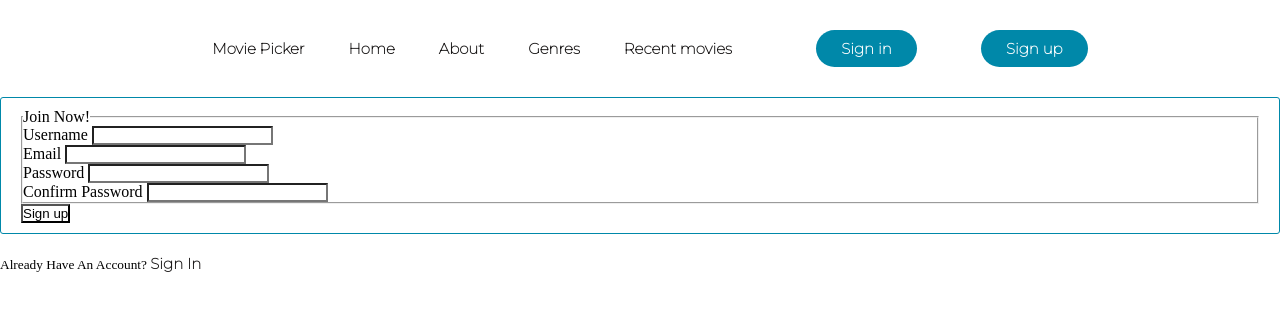
After one commit to HYOB99/MovieRecSite, a Flask app: page /sign_up in a window 1280 px wide. The commit adds this page. Shown: the top 311 px of the page. Run offline with Flask 2, Linux system fonts and the light colour scheme.

Commit message:
add changes

```diff
--- a/app.py
+++ b/app.py
@@ -1,6 +1,9 @@
-from flask import Flask, render_template
+from flask import Flask, render_template, url_for
+from forms import SignupForm, SignInForm
 
 app = Flask(__name__)
+
+app.config['SECRET_KEY'] = 'c4ebd5c19784795cce458b28cf63e20a' #Used Secrets module in python to generate a secret key to protect against some potential attacks.
 
 posts = [
     {
@@ -27,3 +30,17 @@ def recent_movies_page():
 @app.route("/genres")
 def genres_page():
     return render_template('genres.html', title='Genres')
+
+@app.route("/sign_in")
+def sign_in_page():
+    form = SignInForm()
+    return render_template('sign_in.html', title='Sign in', form=form)
+
+@app.route("/sign_up")
+def sign_up_page():
+    form = SignupForm()
+    return render_template('sign_up.html', title='Sign up', form=form)
+
+@app.route("/movie_picker")
+def movie_picker_page():
+    return render_template('movie_picker.html', title='Movie Picker')
--- /dev/null
+++ b/forms.py
@@ -0,0 +1,17 @@
+from flask_wtf import FlaskForm
+from wtforms import StringField, PasswordField, SubmitField, BooleanField
+from wtforms.validators import DataRequired, Length, Email, EqualTo
+
+
+class SignupForm(FlaskForm):
+    username = StringField('Username', validators=[DataRequired(), Length(min=2, max=20)])
+    email = StringField('Email', validators=[DataRequired(), Email()])
+    password = PasswordField('Password', validators=[DataRequired(), Length(min=2, max=20)])
+    confirm_password = PasswordField('Confirm Password', validators=[DataRequired(), Length(min=2, max=20), EqualTo('password')])
+    submit = SubmitField('Sign up')
+
+class SignInForm(FlaskForm):
+    email = StringField('Email', validators=[DataRequired(), Email()])
+    password = PasswordField('Password', validators=[DataRequired(), Length(min=2, max=20)])
+    remember = BooleanField('Remember Me')
+    submit = SubmitField('Sign In')
--- /dev/null
+++ b/static/forms.css
@@ -0,0 +1,79 @@
+@import url('https://fonts.googleapis.com/css2?family=Montserrat:wght@100&display=swap');
+
+* {
+    box-sizing: border-box;
+    margin: 0;
+    padding: 0;
+    background-color: #ffffff;
+}
+
+button {
+    font-family: "Montserrat", sans-serif;
+    font-weight: 1000;
+    font-size: 15px;
+    color: hsl(0, 0%, 100%);
+    text-decoration: none;
+}
+
+li, a {
+    color:hsl(0, 4%, 9%);
+}
+
+header {
+    display: flex;
+    justify-content: space-evenly;
+    align-items: center;
+    padding: 30px 10%;
+}
+
+.logo {
+    cursor: pointer;
+}
+
+.nav_links {
+    list-style: none;
+}
+
+.nav_links li {
+    display: inline-block;
+    padding: 0px 20px;
+}
+
+.nav_links li a {
+    transition: all 0.3s ease 0s;
+}
+
+.nav_links li a:hover {
+    color: #0088a9;
+}
+
+button {
+    padding: 9px 25px;
+    background-color: rgba(0,136,169,1);
+    border: none;
+    border-radius: 50px;
+    cursor: pointer;
+    transition: all 0.3s ease 0s;
+}
+
+button:hover {
+    background-color: rgba(0,136,169,0.8);
+}
+
+h1{
+    color:hsl(0, 4%, 9%);
+    font-size: 30px;
+}
+
+p {
+    color: hsl(0, 0%, 100%);
+    font-size: 30px;
+}
+
+.content-section {
+    /*background: rgba(0,136,169,1);*/
+    padding: 10px 20px;
+    border: 1px solid rgba(0,136,169,1);
+    border-radius: 3px;
+    margin-bottom: 20px;
+}
--- /dev/null
+++ b/static/main.css
@@ -0,0 +1,75 @@
+@import url('https://fonts.googleapis.com/css2?family=Montserrat:wght@100&display=swap');
+
+* {
+    box-sizing: border-box;
+    margin: 0;
+    padding: 0;
+    background-color: #24252A;
+}
+
+li, a, button {
+    font-family: "Montserrat", sans-serif;
+    font-weight: 1000;
+    font-size: 15px;
+    color: hsl(0, 0%, 100%);
+    text-decoration: none;
+}
+
+header {
+    display: flex;
+    justify-content: space-evenly;
+    align-items: center;
+    padding: 30px 10%;
+}
+
+.logo {
+    cursor: pointer;
+}
+
+.nav_links {
+    list-style: none;
+}
+
+.nav_links li {
+    display: inline-block;
+    padding: 0px 20px;
+}
+
+.nav_links li a {
+    transition: all 0.3s ease 0s;
+}
+
+.nav_links li a:hover {
+    color: #0088a9;
+}
+
+button {
+    padding: 9px 25px;
+    background-color: rgba(0,136,169,1);
+    border: none;
+    border-radius: 50px;
+    cursor: pointer;
+    transition: all 0.3s ease 0s;
+}
+
+button:hover {
+    background-color: rgba(0,136,169,0.8);
+}
+
+h1{
+    color: hsl(0, 0%, 100%);
+    font-size: 50px;
+}
+
+p {
+    color: hsl(0, 0%, 100%);
+    font-size: 30px;
+}
+
+.content-section {
+    /*background: rgba(0,136,169,1);*/
+    padding: 10px 20px;
+    border: 1px solid rgba(0,136,169,1);
+    border-radius: 3px;
+    margin-bottom: 20px;
+}
--- a/templates/home.html
+++ b/templates/home.html
@@ -1,8 +1,4 @@
 {% extends "layout.html" %}
 {% block content %}
     <h1>Movie Recommendation For You</h1>
-    <!--{% for post in posts %}
-        <p>{{ post.name }}</p>
-        <p>wrote {{ post.title }} about {{ post.content }} on {{ post.date }}</p>
-    {% endfor %} -->
 {% endblock content %}
--- a/templates/layout.html
+++ b/templates/layout.html
@@ -1,42 +1,28 @@
 <!DOCTYPE html>
 <html lang="en">
 <head>
-    <!-- Required meta tags -->
     <meta charset="utf-8">
     <meta name="viewport" content="width=device-width, initial-scale=1">
-
-    <!-- Bootstrap CSS -->
-    <!-- <link href="https://cdn.jsdelivr.net/npm/bootstrap@5.1.1/dist/css/bootstrap.min.css" rel="stylesheet" integrity="sha384-F3w7mX95PdgyTmZZMECAngseQB83DfGTowi0iMjiWaeVhAn4FJkqJByhZMI3AhiU" crossorigin="anonymous"> -->
-    <link rel="stylesheet" href="../static/navbar.css">
-    <!-- <link rel="preconnect" href="https://fonts.googleapis.com">
-    <link rel="preconnect" href="https://fonts.gstatic.com" crossorigin>
-    <link href="https://fonts.googleapis.com/css2?family=Open+Sans:wght@300&display=swap" rel="stylesheet"> -->
+    <link rel="stylesheet" href="../static/main.css">
     {% if title %}
         <title>{{title}}</title>
     {% else %}
         <title>Home Page</title>
     {% endif %}
-    <title>About Page</title>
 </head>
 <body>
 <header>
-    <div class="container">
-        <h1 class="logo"></h1>
-
     <nav>
-            <ul>
+        <ul class="nav_links">
+            <li><a href="http://localhost:5000/movie_picker">Movie Picker</a></li>
             <li><a href="http://localhost:5000/home">Home</a></li>
             <li><a href="http://localhost:5000/about">About</a></li>
             <li><a href="http://localhost:5000/genres">Genres</a></li>
             <li><a href="http://localhost:5000/recent_movies">Recent movies</a></li>
         </ul>
     </nav>
-    </div>
+        <a class="cta" href="http://localhost:5000/sign_in"><button>Sign in</button></a>
+        <a class="cta" href="http://localhost:5000/sign_up"><button>Sign up</button></a>
 </header>
-    <div class="container">
         {% block content %}{% endblock %}
-    </div>
-    <!-- Option 1: Bootstrap Bundle with Popper -->
-    <!-- <script src="https://cdn.jsdelivr.net/npm/bootstrap@5.1.1/dist/js/bootstrap.bundle.min.js" integrity="sha384-/bQdsTh/da6pkI1MST/rWKFNjaCP5gBSY4sEBT38Q/9RBh9AH40zEOg7Hlq2THRZ" crossorigin="anonymous"></script> -->
-</body>
 </html>
--- /dev/null
+++ b/templates/sign_in.html
@@ -0,0 +1,5 @@
+{% extends "layout.html" %}
+{% block content %}
+<link rel="stylesheet" href="../static/forms.css">
+<h1>Sign In</h1>
+{% endblock content %}
--- /dev/null
+++ b/templates/sign_up.html
@@ -0,0 +1,34 @@
+{% extends "layout.html" %}
+{% block content %}
+<link rel="stylesheet" href="../static/forms.css">
+<div class="content-section">
+    <form method="post" action="">
+        {{ form.hidden_tag() }}
+        <fieldset class="form-group">
+            <legend>Join Now!</legend>
+            <div class="form-group">
+                {{ form.username.label(class="form-control-label") }}
+                {{ form.username(class="form-control-label") }}
+            </div>
+            <div class="form-group">
+                {{ form.email.label(class="form-control-label") }}
+                {{ form.email(class="form-control-label") }}
+            </div>
+                {{ form.password.label(class="form-control-label") }}
+                {{ form.password(class="form-control-label") }}
+                <div class="form-group">
+                {{ form.confirm_password.label(class="form-control-label") }}
+                {{ form.confirm_password(class="form-control-label") }}
+            </div>
+        </fieldset>
+        <div class="form-group">
+            {{ form.submit(class="btn btn-outline-info") }}
+        </div>
+    </form>
+</div>
+<div class="border-top pt-3">
+    <small class="text-muted">
+        Already Have An Account? <a class="ml-2" href="{{ url_for('sign_in_page') }}">Sign In</a>
+    </small>
+</div>
+{% endblock content %}
```
Also changed, not shown: templates/movie_picker.html (added, +7 -0 lines). Lines whose indentation alone changed are shown as unchanged.
